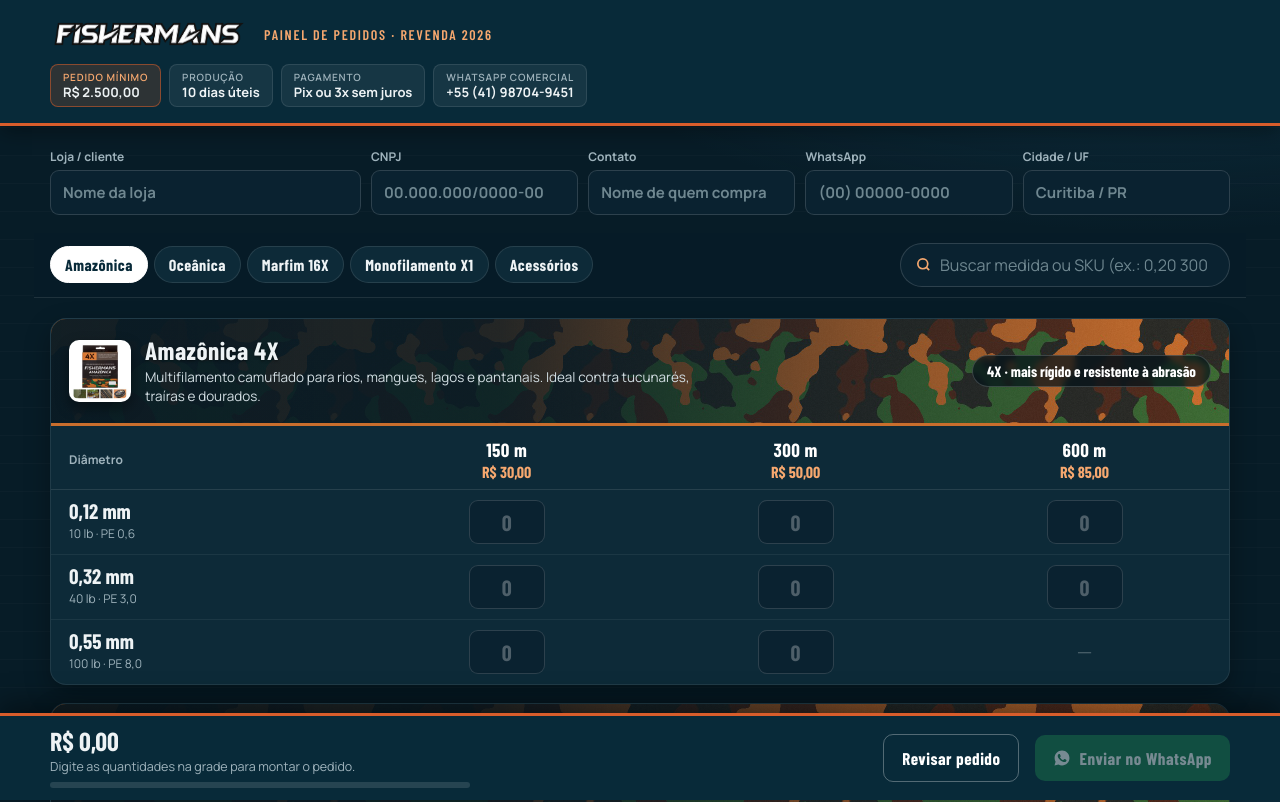
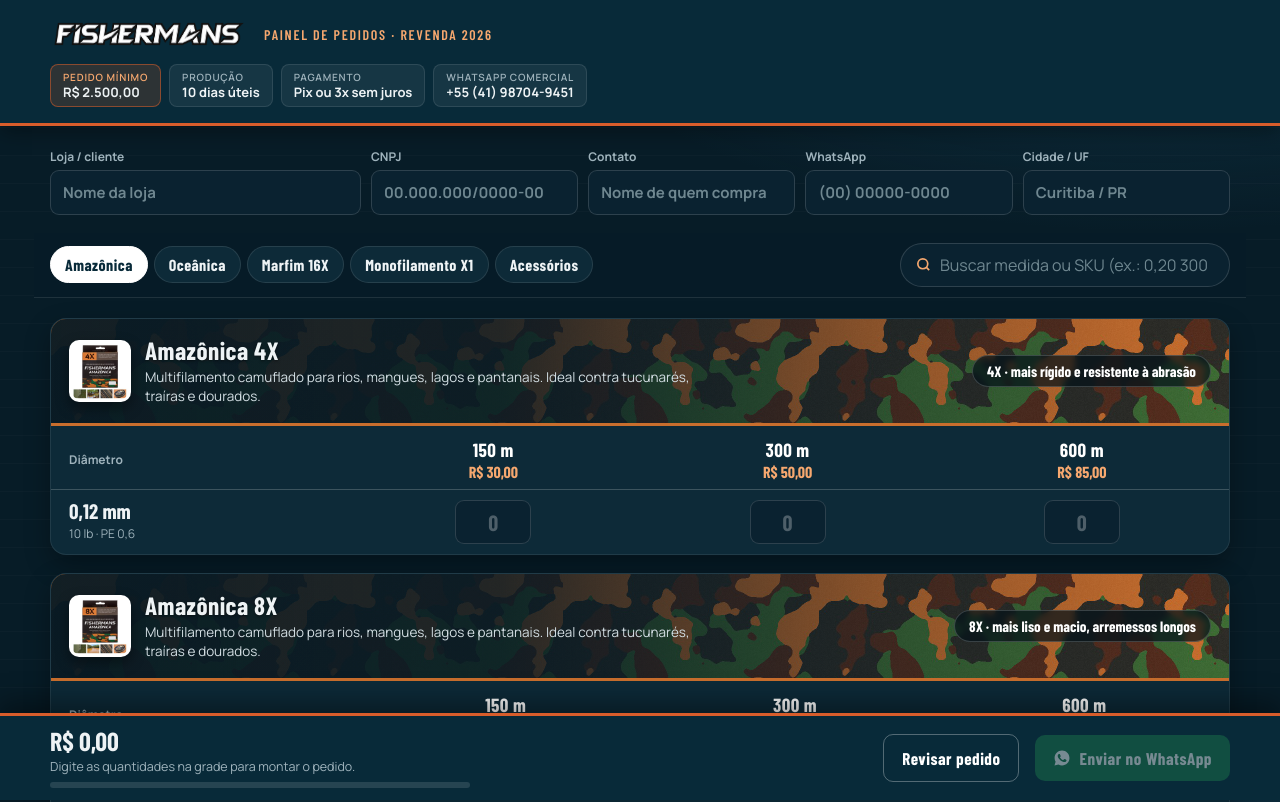
Before and after one commit to edeerickson/Vendas-Atacado-Breno, a plain HTML site: page index.html in a window 1280 px wide. Shown: the top 802 px of the page. Drawn offline with nearby package versions, Linux system fonts and the light colour scheme; a web font is replaced by a local one.

Commit message:
Remove Amazônica 4X 0,32 e 0,55

```diff
--- a/index.html
+++ b/index.html
@@ -305,7 +305,7 @@
 // Linhas multifilamento descontinuadas (não aparecem para seleção)
 const DESCONTINUADOS_MULTI = {
   oceanica:  { '8X':['0,40'], '4X':['0,12','0,20'] },
-  amazonica: { '4X':['0,48','0,40','0,37','0,20','0,24','0,16','0,28'], '8X':['0,40','0,80','1,20'] },
+  amazonica: { '4X':['0,48','0,40','0,37','0,20','0,24','0,16','0,28','0,32','0,55'], '8X':['0,40','0,80','1,20'] },
 };
 
 const monoProducts = {
```
